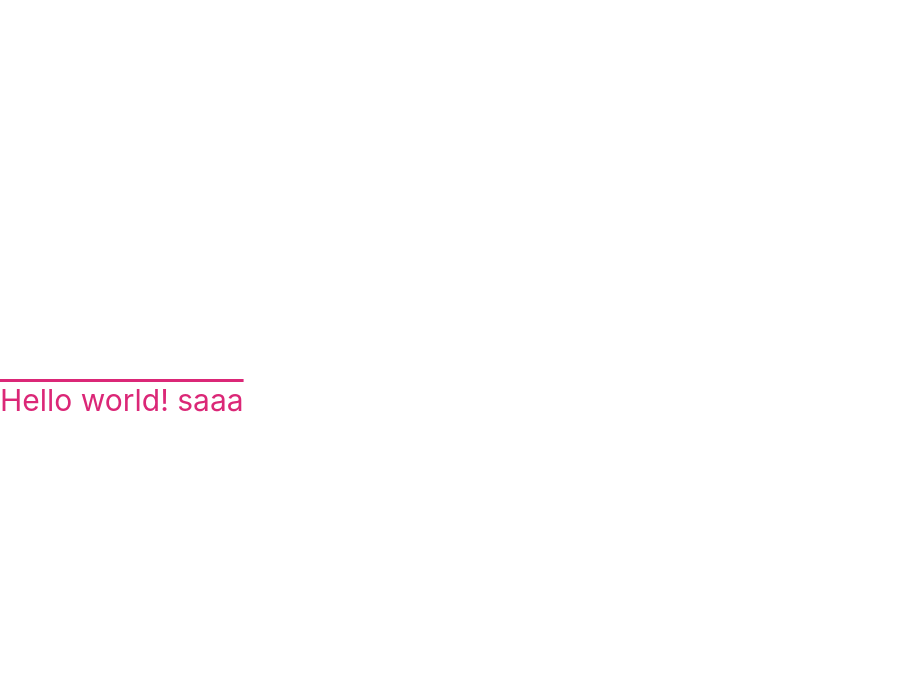
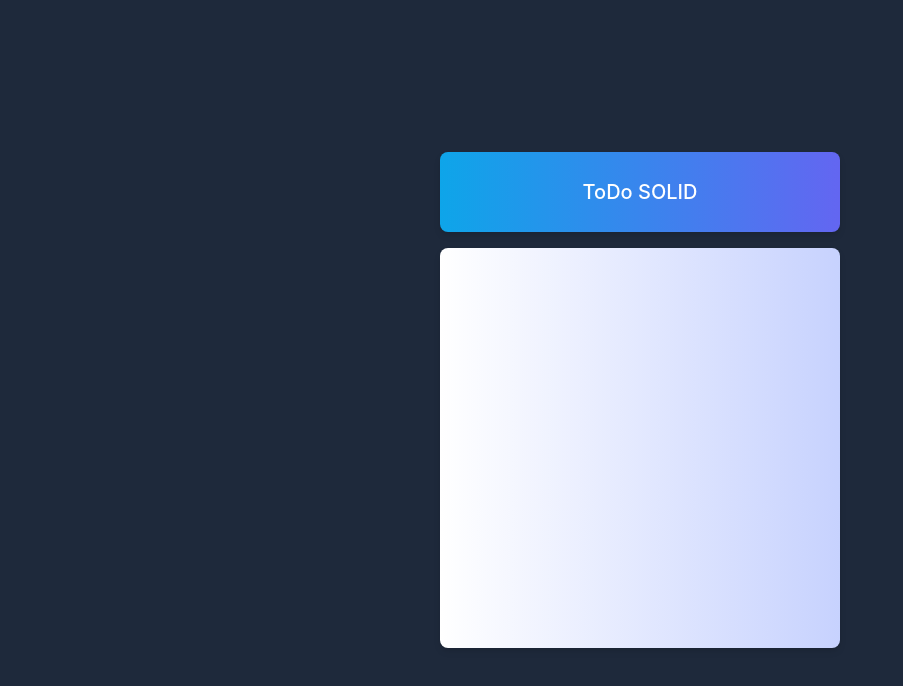
Before and after one commit to Dougmarcolino/todo-list-solid, a React (Vite) app: page / in a window 1280 px wide. Shown: the top 686 px of the page, without its empty margins (0-903 px from the left). Built offline with nearby package versions, Linux system fonts and the light colour scheme.

Commit message:
styling container and todo component

```diff
--- a/src/App.tsx
+++ b/src/App.tsx
@@ -1,10 +1,11 @@
 import "./App.css";
+import Todo from "./components/Todo/Todo";
 
 function App() {
   return (
-    <>
-      <h1 className="text-3xl overline text-pink-600">Hello world! saaa</h1>
-    </>
+    <div className="bg-slate-800 w-full h-[100vh] flex items-center justify-center">
+      <Todo />
+    </div>
   );
 }
 
--- a/src/components/Todo/Todo.tsx
+++ b/src/components/Todo/Todo.tsx
@@ -1,5 +1,12 @@
 const Todo: React.FC = () => {
-  return <div>hello todo</div>;
+  return (
+    <div>
+      <div className="bg-gradient-to-r from-sky-500 to-indigo-500 w-[400px] h-20 rounded-lg drop-shadow-md mb-4 flex flex items-center justify-center">
+        <h1 className="text-white font-medium text-xl">ToDo SOLID</h1>
+      </div>
+      <div className="bg-gradient-to-r from-white to-indigo-200 h-[400px] w-[400px] rounded-lg drop-shadow-md"></div>
+    </div>
+  );
 };
 
 export default Todo;
--- a/src/index.css
+++ b/src/index.css
@@ -4,28 +4,11 @@
 
 :root {
   font-family: Inter, system-ui, Avenir, Helvetica, Arial, sans-serif;
-  line-height: 1.5;
-  font-weight: 400;
-
-  color-scheme: light dark;
-  color: rgba(255, 255, 255, 0.87);
-
-  font-synthesis: none;
-  text-rendering: optimizeLegibility;
-  -webkit-font-smoothing: antialiased;
-  -moz-osx-font-smoothing: grayscale;
-  -webkit-text-size-adjust: 100%;
 }
 
 body {
+  box-sizing: border-box;
   margin: 0;
-  display: flex;
-  place-items: center;
-  min-width: 320px;
   min-height: 100vh;
+  min-width: 100%;
 }
-
-h1 {
-  font-size: 3.2em;
-  line-height: 1.1;
-}
```
